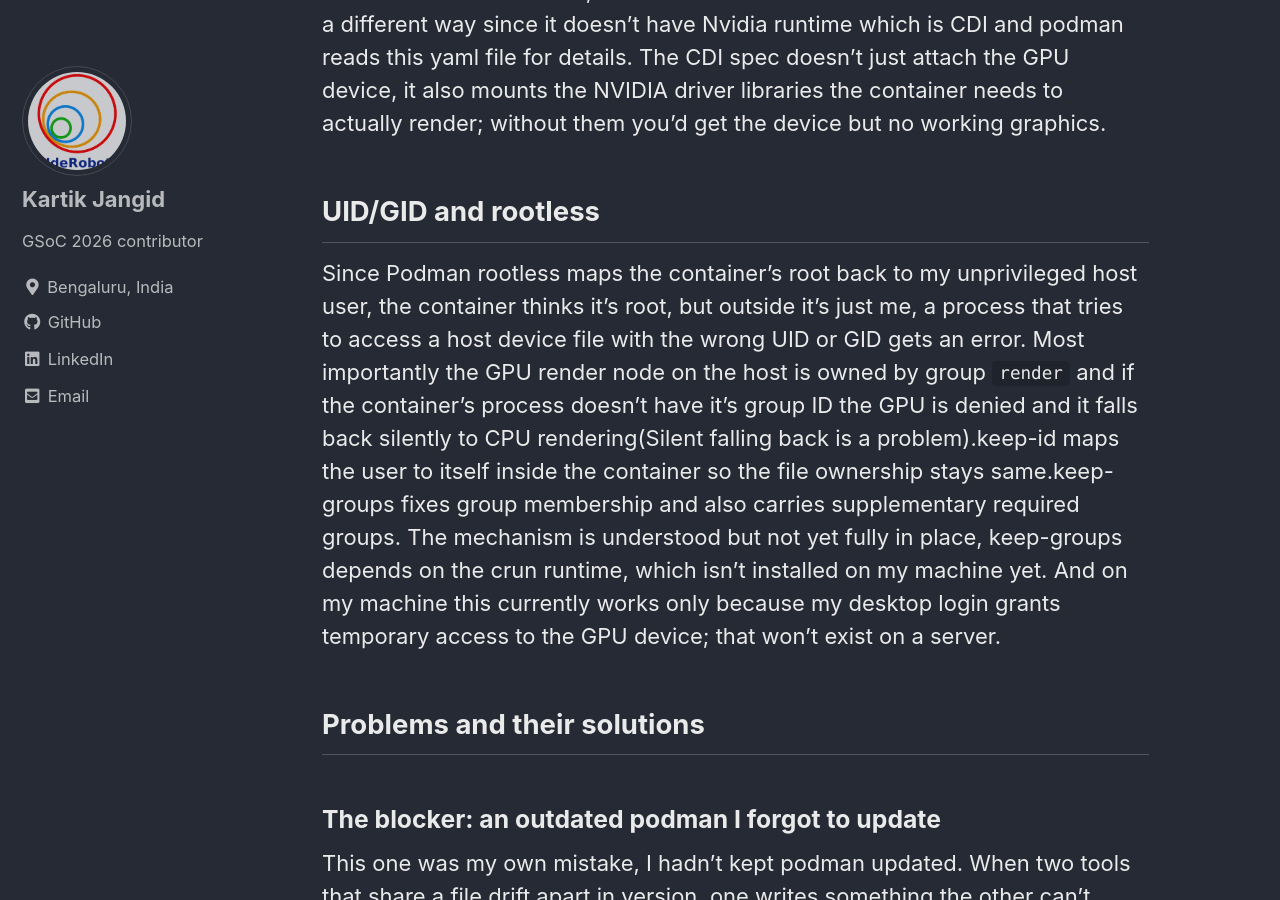
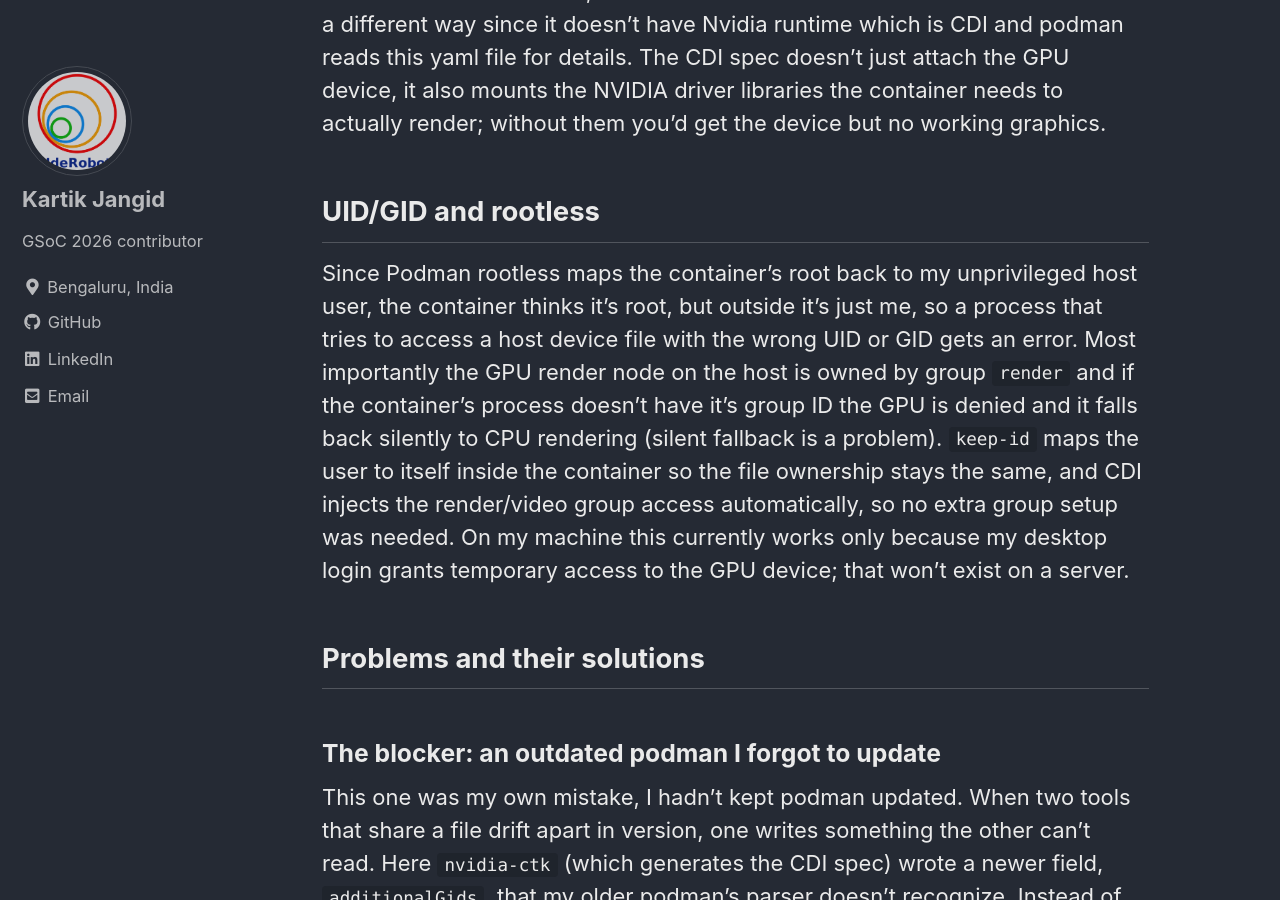
Before and after one commit to TheRoboticsClub/gsoc2026-Kartik_Jangid, a Jekyll site: the page built from docs/_posts/2026-07-22-coding-week-9.md, in a window 1280 px wide and 900 px high, scrolled down 507 px. Built offline with Jekyll 4.4.1, drawn with Linux system fonts in a browser that asks for light colours; cached includes are drawn as plain includes.

Commit message:
Fixed some errors

```diff
--- a/docs/_posts/2026-07-22-coding-week-9.md
+++ b/docs/_posts/2026-07-22-coding-week-9.md
@@ -12,7 +12,7 @@ This week focuses on the problems that can occur while working on running the im
 As specified in the previous week's blog the podman is daemon-less and that causes me to do the daemon's work. Daemon with root privileges used to nvidia-container-runtime ,finds the driver files and attaches them.Podman uses a different way since it doesn't have Nvidia runtime which is CDI and podman reads this yaml file for details. The CDI spec doesn't just attach the GPU device, it also mounts the NVIDIA driver libraries the container needs to actually render; without them you'd get the device but no working graphics.
 
 ## UID/GID and rootless
-Since Podman rootless maps the container's root back to my unprivileged host user, the container thinks it's root, but outside it's just me, a process that tries to access a host device file with the wrong UID or GID gets an error. Most importantly the GPU render node on the host is owned by group `render` and if the container's process doesn't have it's group ID the GPU is denied and it falls back silently to CPU rendering(Silent falling back is a problem).keep-id maps the user to itself inside the container so the file ownership stays same.keep-groups fixes group membership and also carries supplementary required groups. The mechanism is understood but not yet fully in place, keep-groups depends on the crun runtime, which isn't installed on my machine yet. And on my machine this currently works only because my desktop login grants temporary access to the GPU device; that won't exist on a server.
+Since Podman rootless maps the container's root back to my unprivileged host user, the container thinks it's root, but outside it's just me, so a process that tries to access a host device file with the wrong UID or GID gets an error. Most importantly the GPU render node on the host is owned by group `render` and if the container's process doesn't have it's group ID the GPU is denied and it falls back silently to CPU rendering (silent fallback is a problem). `keep-id` maps the user to itself inside the container so the file ownership stays the same, and CDI injects the render/video group access automatically, so no extra group setup was needed. On my machine this currently works only because my desktop login grants temporary access to the GPU device; that won't exist on a server.
 
 ## Problems and their solutions
 
```
